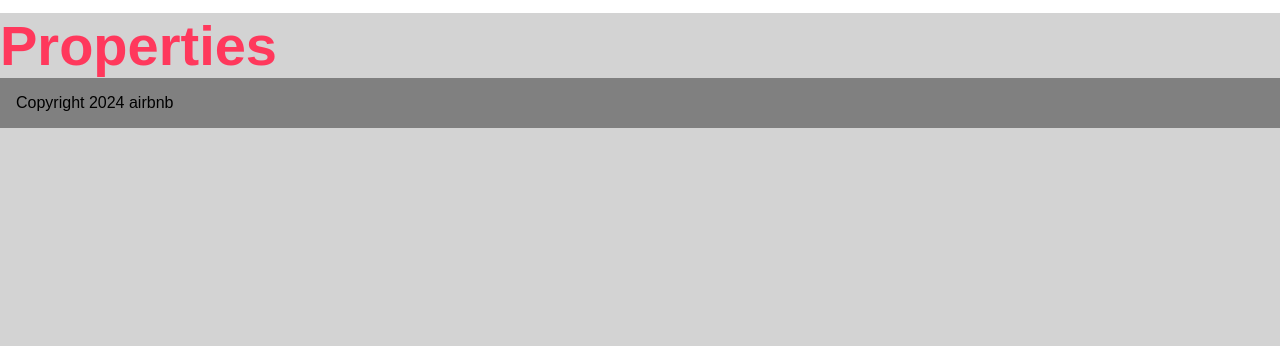
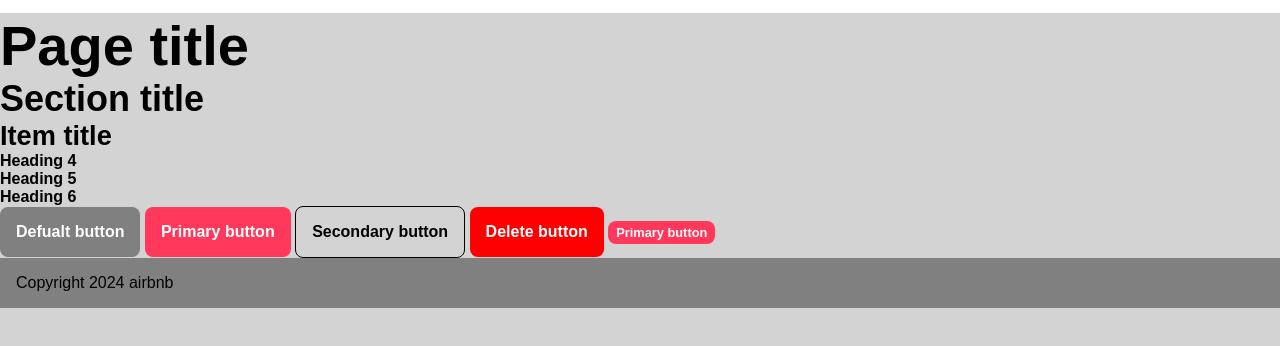
Before and after one commit to felicebloom/ist363-airbnb, a plain HTML site: page index.html in a window 1280 px wide. Shown: the part 94-440 px from the top of the page. Drawn offline with Linux system fonts and the light colour scheme; no server answers.

Commit message:
attendance 03/05/24: BEM and SASS

```diff
--- a/index.html
+++ b/index.html
@@ -93,7 +93,18 @@
       Mobile menu content goes here.
     </div>
     <main>
-      <h1>Properties</h1>
+      <h1 class="heading heading--1">Page title</h1>
+      <h2 class="heading heading--2">Section title</h2>
+      <h3 class="heading heading--3">Item title</h3>
+      <h4 class="heading heading--4">Heading 4</h4>
+      <h5 class="heading heading--5">Heading 5</h5>
+      <h6 class="heading heading--6">Heading 6</h6>
+
+      <a class="btn" href="">Defualt button</a>
+      <a class="btn btn--primary" href="">Primary button</a>
+      <a class="btn btn--secondary" href="">Secondary button</a>
+      <a class="btn btn--delete" href="">Delete button</a>
+      <a class="btn btn--primary btn--small" href="">Primary button</a>
       <div id="content"></div>
     </main>
     <footer>Copyright 2024 airbnb</footer>
--- a/sass/base/_typography.scss
+++ b/sass/base/_typography.scss
@@ -1,11 +1,12 @@
 @use "../abstracts/vars";
 @use "../abstracts/mixins";
 
-h1 {
-  font-size: 3rem;
+.heading {
   font-family: vars.$font__primary;
   font-weight: bold;
-  color: vars.$color__primary;
+  color: black;
+  &--1 {
+    font-size: 2rem;
     @include mixins.breakpoint(tablet) {
       font-size: 2.5rem;
     }
@@ -16,13 +17,8 @@
       font-size: 3.5rem;
     }
   }
-
-h2 {
+  &--2 {
     font-size: 1.5rem;
-  font-family: vars.$font__primary;
-  font-weight: bold;
-  color: vars.$color__red;
-  color: black;
     @include mixins.breakpoint(tablet) {
       font-size: 1.75rem;
     }
@@ -33,11 +29,8 @@
       font-size: 2.25rem;
     }
   }
-h3 {
+  &--3 {
     font-size: 1.1rem;
-  font-family: vars.$font__primary;
-  font-weight: bold;
-  color: vars.$color__red;
     @include mixins.breakpoint(tablet) {
       font-size: 1.3rem;
     }
@@ -47,7 +40,10 @@
     @include mixins.breakpoint(desktop) {
       font-size: 1.7rem;
     }
-}
+  } // end of heading 3
+} // end of heading
 p {
   font-size: 1rem;
+  font-family: vars.$font__primary;
+  color: black;
 }
--- a/sass/components/_btn.scss
+++ b/sass/components/_btn.scss
@@ -1,4 +1,31 @@
 @use "../abstracts/vars";
+
+.btn {
+  background-color: gray;
+  color: white;
+  padding: 1rem;
+  font-family: vars.$font__primary;
+  font-size: 1rem;
+  font-weight: bold;
+  display: inline-block;
+  text-decoration: none;
+  border-radius: 0.5rem;
+  &--primary {
+    background-color: vars.$color__primary;
+  }
+  &--secondary {
+    background-color: transparent;
+    border: 1px solid black;
+    color: black;
+  }
+  &--delete {
+    background-color: red;
+  }
+  &--small {
+    font-size: 0.8rem;
+    padding: 0.25rem 0.5rem;
+  }
+}
 
 .btn-ui {
   padding: 1rem;
--- a/sass/components/_nav.scss
+++ b/sass/components/_nav.scss
@@ -1,4 +1,4 @@
-@use "..//abstracts/";
+@use "../abstracts/vars";
 
 nav {
   //background-color: green;
--- a/sass/style.scss
+++ b/sass/style.scss
@@ -1,6 +1,6 @@
 // table of contents
 
-@use "./vendor/";
+@use "./vendor";
 @use "./base";
-@use "./components/";
-@use "./layout/";
+@use "./components";
+@use "./layout";
```
Also changed, not shown: css/style.css, 1 other file. Lines whose indentation alone changed are shown as unchanged.
